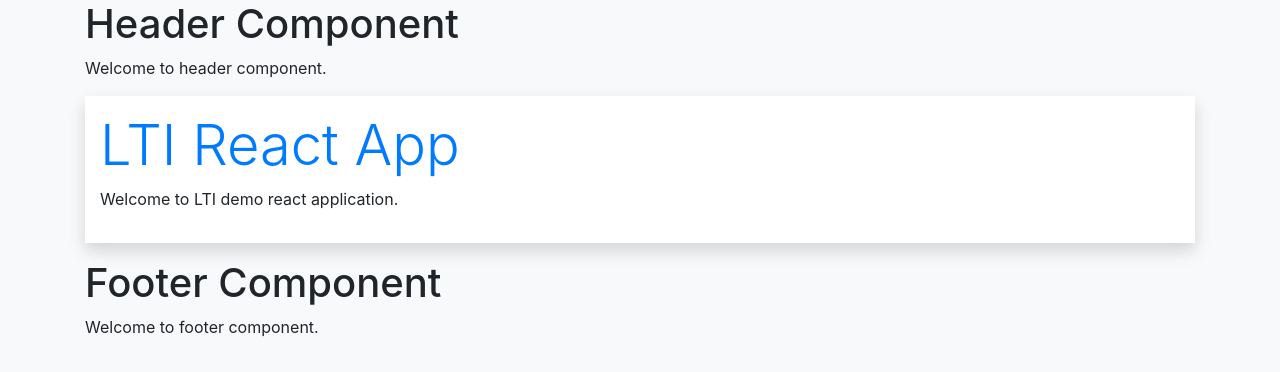
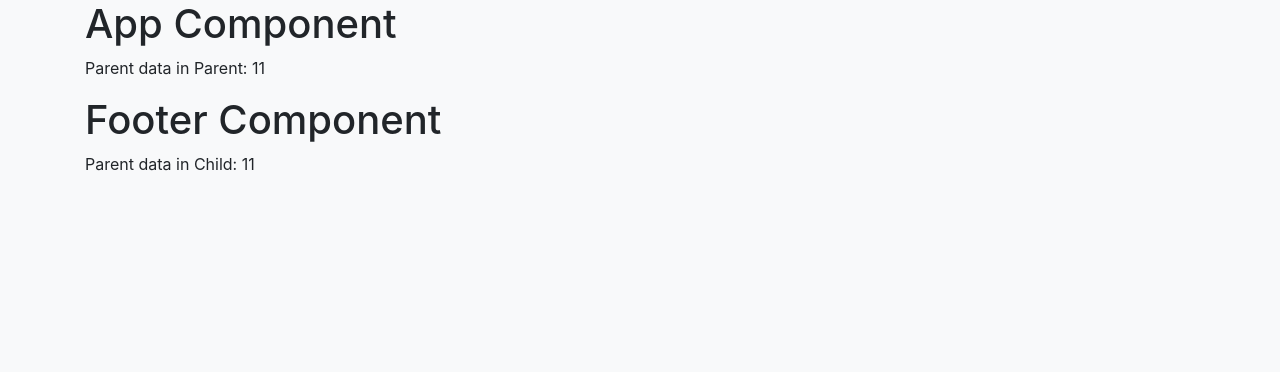
Before and after one commit to shridhar-javafsd/lti-react-demo-app, a React (Create React App) app: page / in a window 1280 px wide. Shown: the top 372 px of the page. Built offline with nearby package versions, Linux system fonts and the light colour scheme.

Commit message:
app header footer

```diff
--- a/src/App.js
+++ b/src/App.js
@@ -1,25 +1,46 @@
 import Footer from "./components/Footer";
-import Header from "./components/Header";
-
-// bootstrap link -
-// https://getbootstrap.com/docs/4.6/getting-started/introduction/
-
 
 const App = () => {
 
+  const num = 11;
+
   return (
     <div className="container">
-      <Header />
-      <div className="container mt-3 mb-3 pt-3 pb-3 shadow bg-white">
-        <h1 className="display-4 text-primary">LTI React App</h1>
-        <p>Welcome to LTI demo react application.</p>
+      <div >
+        <h1>App Component</h1>
+        <p>Parent data in Parent: {num} </p>
       </div>
-      <Footer />
+      <Footer dataToPass={num} />
+
     </div>
   );
 }
 
 export default App;
+
+
+// import Footer from "./components/Footer";
+// import Header from "./components/Header";
+
+// // bootstrap link -
+// // https://getbootstrap.com/docs/4.6/getting-started/introduction/
+
+
+// const App = () => {
+
+//   return (
+//     <div className="container">
+//       <Header />
+//       <div className="container mt-3 mb-3 pt-3 pb-3 shadow bg-white">
+//         <h1 className="display-4 text-primary">LTI React App</h1>
+//         <p>Welcome to LTI demo react application.</p>
+//       </div>
+//       <Footer />
+//     </div>
+//   );
+// }
+
+// export default App;
 
 
 //
--- a/src/components/Footer.js
+++ b/src/components/Footer.js
@@ -1,10 +1,15 @@
-const Footer = () => {
+
+const Footer = (props) => {
 
     return (
+
         <div>
             <h1>Footer Component</h1>
-            <p>Welcome to footer component.</p>
+            <p>Parent data in Child: {props.dataToPass}</p>
+
         </div>
+
+
     );
 }
 
```
